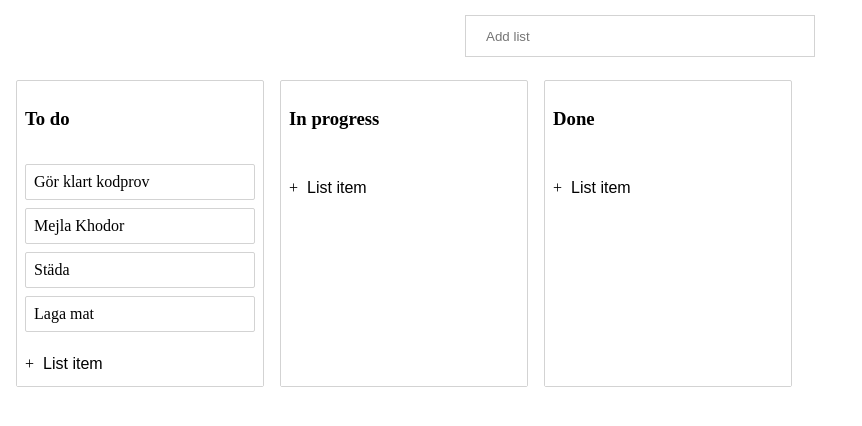
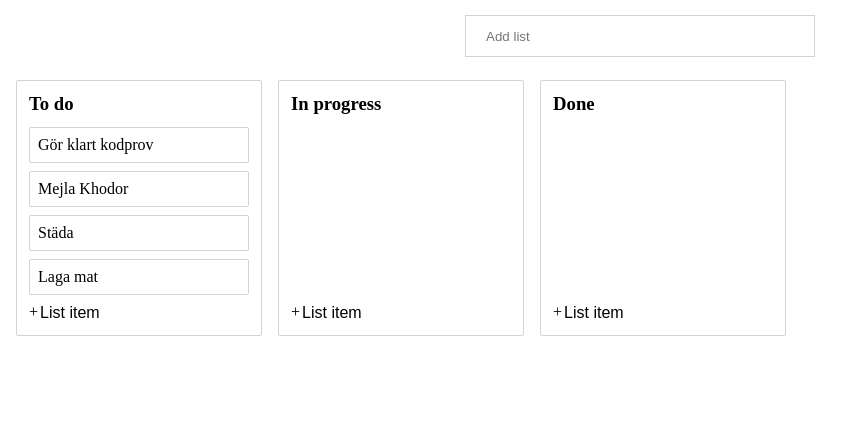
Before and after one commit to stefangeneralao/todolist, a React (Vite) app in the folder app/: page / in a window 1280 px wide. Shown: the top 426 px of the page, without its empty margins (0-862 px from the left). Built offline with nearby package versions, Linux system fonts and the light colour scheme.

Commit message:
Add remove button for lists

```diff
--- /dev/null
+++ b/app/src/components/List/RemoveButton/index.tsx
@@ -0,0 +1,20 @@
+import { useLists } from '~/context/lists';
+import { Container } from './styles';
+
+interface Props {
+  listId: string;
+}
+
+const RemoveButton = ({ listId }: Props) => {
+  const { removeList } = useLists();
+
+  const onClick = (event: React.MouseEvent<HTMLButtonElement>) => {
+    event.stopPropagation();
+
+    removeList(listId);
+  };
+
+  return <Container onClick={onClick}>X</Container>;
+};
+
+export default RemoveButton;
--- /dev/null
+++ b/app/src/components/List/RemoveButton/styles.ts
@@ -0,0 +1,7 @@
+import styled from 'styled-components';
+
+export const Container = styled.button`
+  float: right;
+  cursor: pointer;
+  border: 0;
+`;
--- a/app/src/components/List/index.tsx
+++ b/app/src/components/List/index.tsx
@@ -1,11 +1,17 @@
-import { useMemo } from 'react';
+import { useMemo, useState } from 'react';
 import { Droppable, Draggable } from 'react-beautiful-dnd';
 
 import ListItem from '~/components/ListItem';
 import NewlistItemInput from '~/components/NewListItemInput';
 import { useLists } from '~/context/lists';
 
-import { Container, ListItemsContainer, Title } from './styles';
+import RemoveButton from './RemoveButton';
+import {
+  Container,
+  ListItemsContainer,
+  Title,
+  TopSection as StyledTopSection,
+} from './styles';
 
 interface Props {
   id: string;
@@ -16,13 +22,38 @@ interface Props {
 
 const List = ({ id, index, title, listItemIds }: Props) => {
   const { listItems } = useLists();
+  const [showRemoveButton, setShowRemoveButton] = useState(false);
 
-  return useMemo(
-    () => (
+  const onMouseOver = () => setShowRemoveButton(true);
+
+  const onMouseLeave = () => setShowRemoveButton(false);
+
+  const ListItems = useMemo(() => {
+    return listItemIds.map((listItemId, index) => {
+      const listItem = listItems[listItemId];
+
+      return (
+        <ListItem
+          key={listItemId}
+          id={listItemId}
+          content={listItem.content}
+          index={index}
+        />
+      );
+    });
+  }, [listItemIds, listItems]);
+
+  return (
     <Draggable draggableId={id} index={index}>
       {(provided) => (
         <Container {...provided.draggableProps} ref={provided.innerRef}>
+          <StyledTopSection
+            onMouseOver={onMouseOver}
+            onMouseLeave={onMouseLeave}
+          >
             <Title {...provided.dragHandleProps}>{title}</Title>
+            {showRemoveButton && <RemoveButton listId={id} />}
+          </StyledTopSection>
           <Droppable droppableId={id} type="listItem">
             {(provided, snapshot) => (
               <ListItemsContainer
@@ -30,26 +61,15 @@ const List = ({ id, index, title, listItemIds }: Props) => {
                 {...provided.droppableProps}
                 isDraggingOver={snapshot.isDraggingOver}
               >
-                  {listItemIds
-                    .map((listItemId) => listItems[listItemId])
-                    .map((listItem, index) => (
-                      <ListItem
-                        key={listItem.id}
-                        id={listItem.id}
-                        content={listItem.content}
-                        index={index}
-                      />
-                    ))}
+                {ListItems}
                 {provided.placeholder}
-                  <NewlistItemInput listId={id} />
               </ListItemsContainer>
             )}
           </Droppable>
+          <NewlistItemInput listId={id} />
         </Container>
       )}
     </Draggable>
-    ),
-    [listItemIds, index]
   );
 };
 
--- a/app/src/components/List/styles.ts
+++ b/app/src/components/List/styles.ts
@@ -2,6 +2,7 @@ import styled from 'styled-components';
 
 export const Container = styled.div`
   margin: 8px;
+  padding: 12px;
   border: 1px solid lightgrey;
   background-color: white;
   border-radius: 2px;
@@ -13,12 +14,19 @@ export const Container = styled.div`
 
 export const Title = styled.h3`
   padding: 8px;
+  padding: 0;
+  margin: 0;
 `;
 
 export const ListItemsContainer = styled.div<{ isDraggingOver: boolean }>`
-  padding: 8px;
   transition: background-color 0.2s ease;
   background-color: ${(props) => (props.isDraggingOver ? '#e0f7fa' : 'white')};
   flex-grow: 1;
   min-height: 100px;
 `;
+
+export const TopSection = styled.div`
+  display: grid;
+  grid-template-columns: auto min-content;
+  margin-bottom: 12px;
+`;
--- a/app/src/components/NewListItemInput/index.tsx
+++ b/app/src/components/NewListItemInput/index.tsx
@@ -1,6 +1,6 @@
 import { useState } from 'react';
 import { useLists } from '~/context/lists';
-import { Input } from './styles';
+import { Form, Input } from './styles';
 
 interface Props {
   listId: string;
@@ -22,15 +22,15 @@ const NewlistItemInput = ({ listId }: Props) => {
   };
 
   return (
-    <form onSubmit={onSubmit}>
-      +{' '}
+    <Form onSubmit={onSubmit}>
+      <span>+</span>
       <Input
         type="text"
         placeholder="List item"
         value={textFieldValue}
         onChange={onChange}
       />
-    </form>
+    </Form>
   );
 };
 
--- a/app/src/components/NewListItemInput/styles.ts
+++ b/app/src/components/NewListItemInput/styles.ts
@@ -3,11 +3,14 @@ import styled from 'styled-components';
 export const Input = styled.input`
   border: 0;
   font-size: 1rem;
-  padding: 5px;
-  margin-top: 10px;
-  /* color: black; */
+  width: 100%;
 
   ::placeholder {
     color: black;
   }
 `;
+
+export const Form = styled.form`
+  display: grid;
+  grid-template-columns: min-content auto;
+`;
--- a/app/src/context/lists/provider.tsx
+++ b/app/src/context/lists/provider.tsx
@@ -164,6 +164,16 @@ export const ListsProvider = ({ children }: ListsProviderProps) => {
     setListItems(newListItems);
   };
 
+  const removeList = (listId: string) => {
+    const newListOrder = listOrder.filter((id) => id !== listId);
+    setListOrder(newListOrder);
+
+    const newLists = { ...lists };
+    delete newLists[listId];
+
+    setLists(newLists);
+  };
+
   const value: ListsContextType = {
     lists,
     listItems,
@@ -175,6 +185,7 @@ export const ListsProvider = ({ children }: ListsProviderProps) => {
     addListItem,
     renameListItem,
     removeListItem,
+    removeList,
   };
 
   return (
--- a/app/src/context/lists/types.ts
+++ b/app/src/context/lists/types.ts
@@ -12,6 +12,11 @@ export interface ListsContextType {
   addListItem: AddListItem;
   renameListItem: RenameListItem;
   removeListItem: RemoveListItem;
+  removeList: RemoveList;
+}
+
+export interface RemoveList {
+  (listId: string): void;
 }
 
 export interface RemoveListItem {
```
Lines whose indentation alone changed are shown as unchanged.
